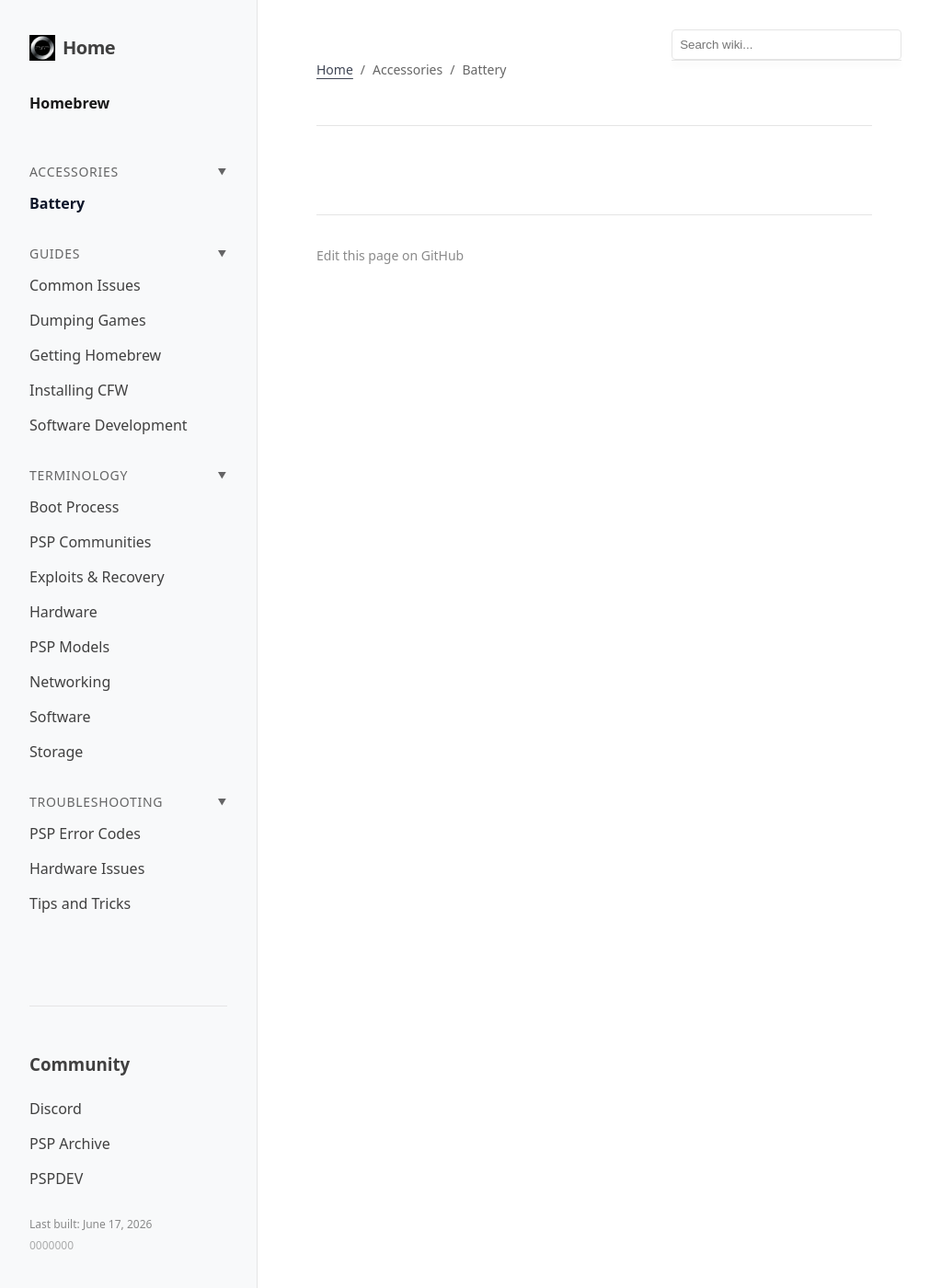
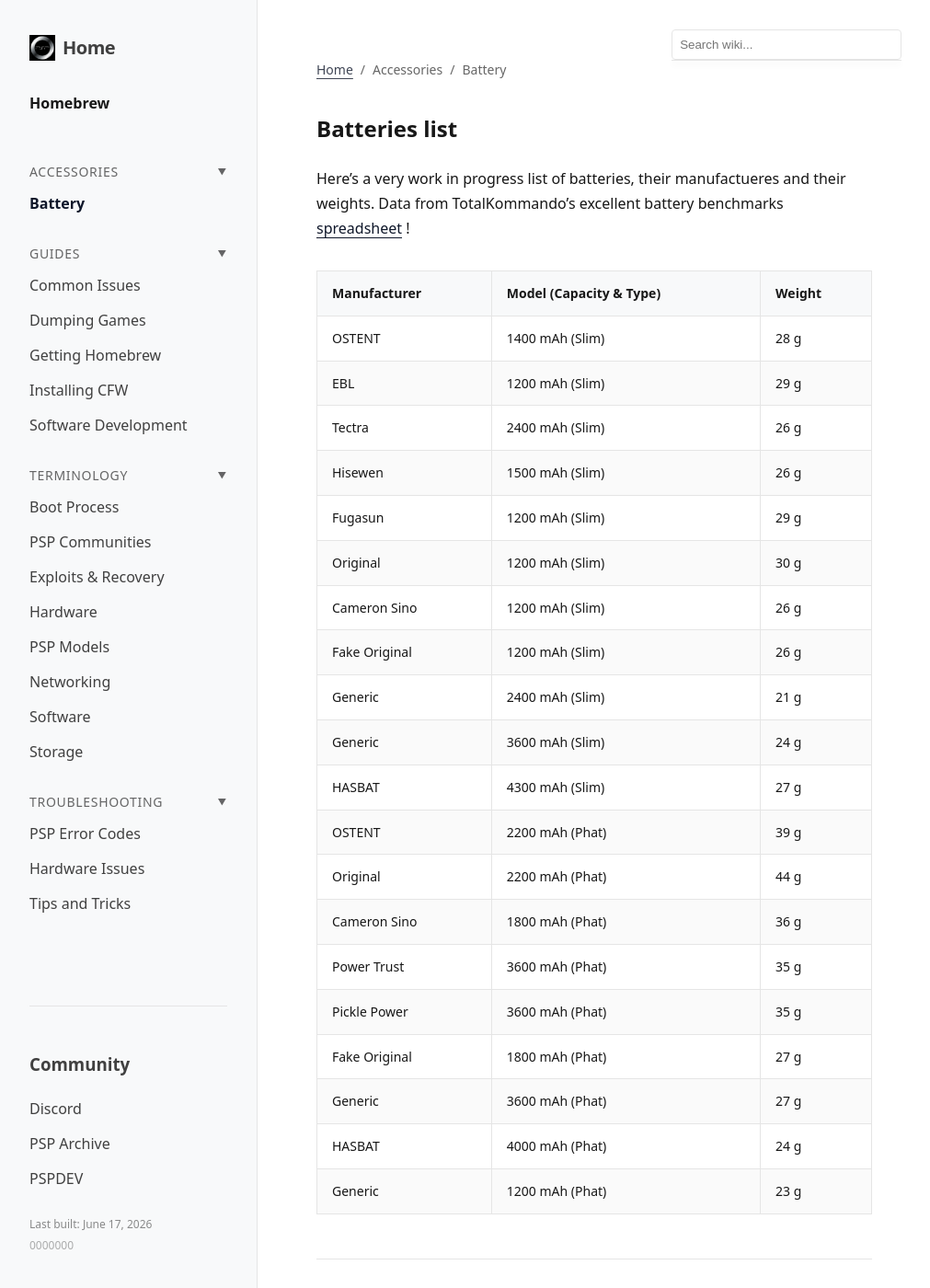
Before and after one commit to psp-homebrew-community/wiki, a Jekyll site: the page built from accessories/battery.md, in a window 1280 px wide and 1400 px high. Shown: the whole window at 92% size, without its empty margins (0-1011 px from the left). Built offline with Jekyll 4.4.1, drawn with Linux system fonts in a browser that asks for light colours.

Commit message:
Added battery page, thx kommando and fixed models wikipedia link

```diff
--- a/accessories/battery.md
+++ b/accessories/battery.md
@@ -2,3 +2,33 @@
 layout: default
 title: Battery
 ---
+## Batteries list
+
+Here's a very work in progress list of batteries, their manufactueres and their
+weights. Data from TotalKommando's excellent battery benchmarks
+[spreadsheet](https://docs.google.com/spreadsheets/d/1vemXNVact5ftftxo81HfBz3q3H0IFF04TG89z6DVXFs/)
+[]()!
+
+
+|Manufacturer|Model (Capacity & Type)|Weight|
+|-|-|-|
+|OSTENT|1400 mAh (Slim)|28 g|
+|EBL|1200 mAh (Slim)|29 g|
+|Tectra|2400 mAh (Slim)|26 g|
+|Hisewen|1500 mAh (Slim)|26 g|
+|Fugasun|1200 mAh (Slim)|29 g|
+|Original|1200 mAh (Slim)|30 g|
+|Cameron Sino|1200 mAh (Slim)|26 g|
+|Fake Original|1200 mAh (Slim)|26 g|
+|Generic|2400 mAh (Slim)|21 g|
+|Generic|3600 mAh (Slim)|24 g|
+|HASBAT|4300 mAh (Slim)|27 g|
+|OSTENT|2200 mAh (Phat)|39 g|
+|Original|2200 mAh (Phat)|44 g|
+|Cameron Sino|1800 mAh (Phat)|36 g|
+|Power Trust|3600 mAh (Phat)|35 g|
+|Pickle Power|3600 mAh (Phat)|35 g|
+|Fake Original|1800 mAh (Phat)|27 g|
+|Generic|3600 mAh (Phat)|27 g|
+|HASBAT|4000 mAh (Phat)|24 g|
+|Generic|1200 mAh (Phat)|23 g|
```
Also changed, not shown: terminology/models.md (+3 -3 lines).
